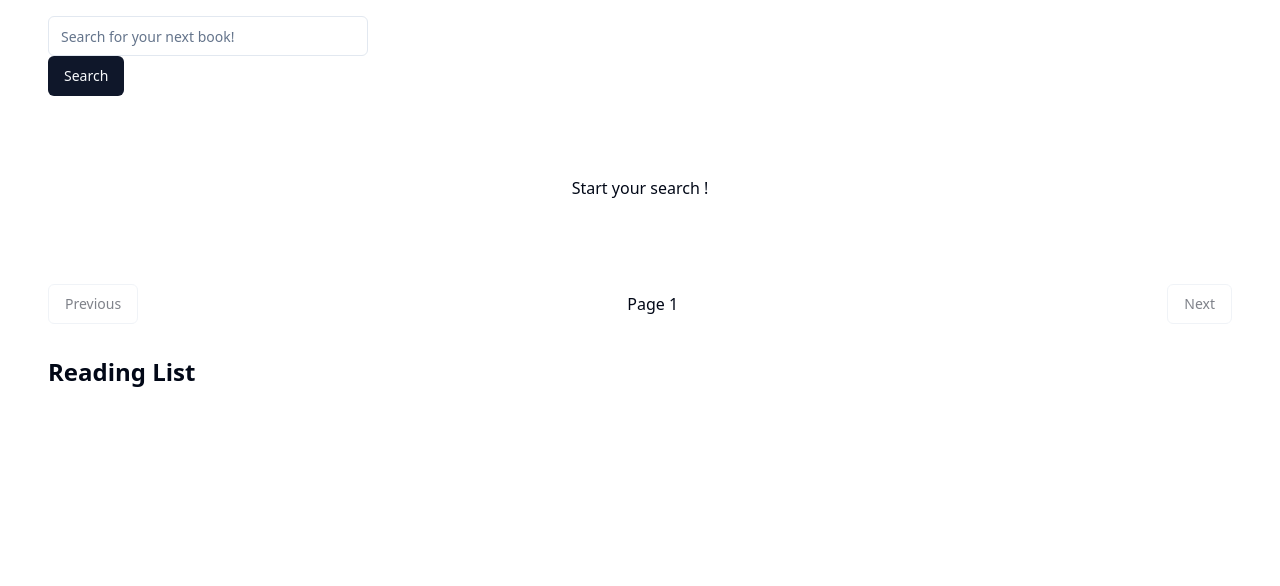
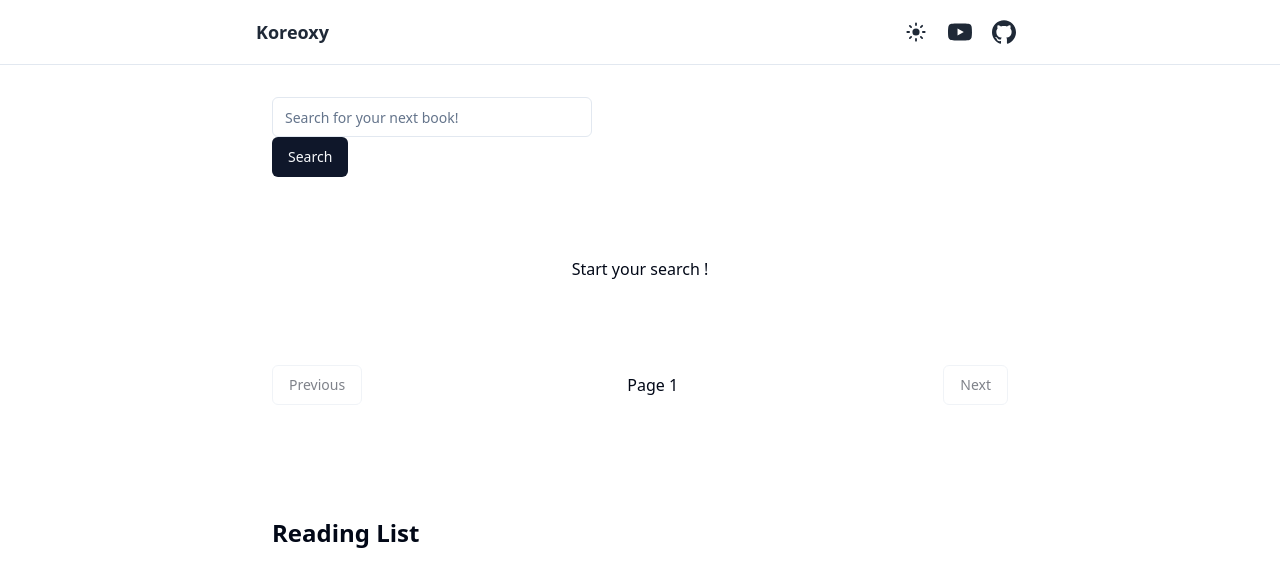
Before and after one commit to Koreoxy1SH/reading-list-app, a React (Vite) app: page / in a window 1280 px wide. Shown: the top 586 px of the page. Built offline with nearby package versions, Linux system fonts and the light colour scheme.

Commit message:
add : dark mode

```diff
--- a/package.json
+++ b/package.json
@@ -18,6 +18,7 @@
     "react": "^18.2.0",
     "react-beautiful-dnd": "^13.1.1",
     "react-dom": "^18.2.0",
+    "react-icons": "^5.0.1",
     "tailwind-merge": "^2.2.2",
     "tailwindcss-animate": "^1.0.7",
     "zustand": "^4.5.2"
--- a/src/App.tsx
+++ b/src/App.tsx
@@ -2,6 +2,7 @@
 import { BookSearch } from "./components/BookSearch"
 import { BookList } from "./components/BookList"
 import { useStore } from "./store"
+import { Layout } from "./components/Layout"
 
 const App = () => {
 	const { loadBooksFromLocalStorage } = useStore((state) => state)
@@ -11,10 +12,10 @@
 	}, [loadBooksFromLocalStorage])
 
 	return (
-		<div className="container mx-auto">
+		<Layout>
 			<BookSearch />
 			<BookList />
-		</div>
+		</Layout>
 	)
 }
 
--- /dev/null
+++ b/src/components/Layout.tsx
@@ -0,0 +1,12 @@
+import { Navbar } from "./Navbar"
+
+export const Layout = ({ children }: { children: React.ReactNode }) => {
+	return (
+		<div className="relative min-h-screen bg-white dark:bg-gray-900">
+			<Navbar />
+			<main className="p-4 sm:px-8 lg:px-44">
+				<div className="mx-auto max-w-3xl space-y-20">{children}</div>
+			</main>
+		</div>
+	)
+}
--- /dev/null
+++ b/src/components/Navbar.tsx
@@ -0,0 +1,58 @@
+import { SiGithub, SiYoutube } from "react-icons/si"
+import { useTheme } from "@/hooks/useTheme"
+import { HiMiniMoon, HiMiniSun } from "react-icons/hi2"
+
+export const Navbar = () => {
+	return (
+		<header className="sticky top-0 z-50 w-full border-b bg-white dark:border-zinc-700 dark:bg-zinc-900">
+			<div className="flex h-16 items-center px-10 sm:px-16 lg:px-44">
+				<div className="mx-auto w-full max-w-3xl space-y-20">
+					<div className="flex justify-between">
+						<div className="flex flex-1 items-center justify-start">
+							<a
+								href="/"
+								className="inline-flex h-10 items-center justify-center text-lg font-bold text-gray-800 dark:text-white"
+							>
+								Koreoxy
+							</a>
+						</div>
+
+						<div className="flex flex-1 items-center justify-end">
+							<nav className="flex items-center space-x-1">
+								<ThemeToggle />
+								<a
+									href="https://www.youtube.com/@1sh1sh"
+									className="h-10 w-10 p-2 text-gray-800 hover:text-[#ff0000] dark:text-white dark:hover:text-[#ff0000]"
+								>
+									<SiYoutube className="h-full w-full" />
+								</a>
+								<a
+									href="https://www.github.com/koreoxy"
+									className="h-10 w-10 p-2 text-gray-800 hover:text-[#8400ff] dark:text-white dark:hover:text-[#8400ff]"
+								>
+									<SiGithub className="h-full w-full" />
+								</a>
+							</nav>
+						</div>
+					</div>
+				</div>
+			</div>
+		</header>
+	)
+}
+
+const ThemeToggle = () => {
+	const { isDarkMode, toogleDarkMode } = useTheme()
+	return (
+		<button
+			onClick={() => toogleDarkMode()}
+			className="h-10 w-10 p-2 text-gray-800 hover:text-amber-500 dark:text-white dark:hover:text-amber-400"
+		>
+			{isDarkMode ? (
+				<HiMiniMoon className="h-full w-full" />
+			) : (
+				<HiMiniSun className="h-full w-full" />
+			)}
+		</button>
+	)
+}
--- /dev/null
+++ b/src/hooks/useTheme.ts
@@ -0,0 +1,22 @@
+import React from "react"
+
+export const useTheme = (storageKey = "vite-ui-theme") => {
+	const [isDarkMode, setIsDarkMode] = React.useState<boolean>(() => {
+		return localStorage.getItem(storageKey)
+			? localStorage.getItem(storageKey) === "true"
+			: window.matchMedia("(prefers-color-scheme:dark)").matches
+	})
+
+	React.useEffect(() => {
+		const root = window.document.documentElement
+
+		root.classList.remove("light", "dark")
+		root.classList.add(isDarkMode ? "dark" : "light")
+		localStorage.setItem(storageKey, isDarkMode.toString())
+	}, [isDarkMode, storageKey])
+
+	const toogleDarkMode = () => setIsDarkMode(!isDarkMode)
+
+	// return {isDarkMode, toogleDarkMode}
+	return { isDarkMode, toogleDarkMode }
+}
```
Also changed, not shown: 1 other file (tests, documents, lock files or other folders).
